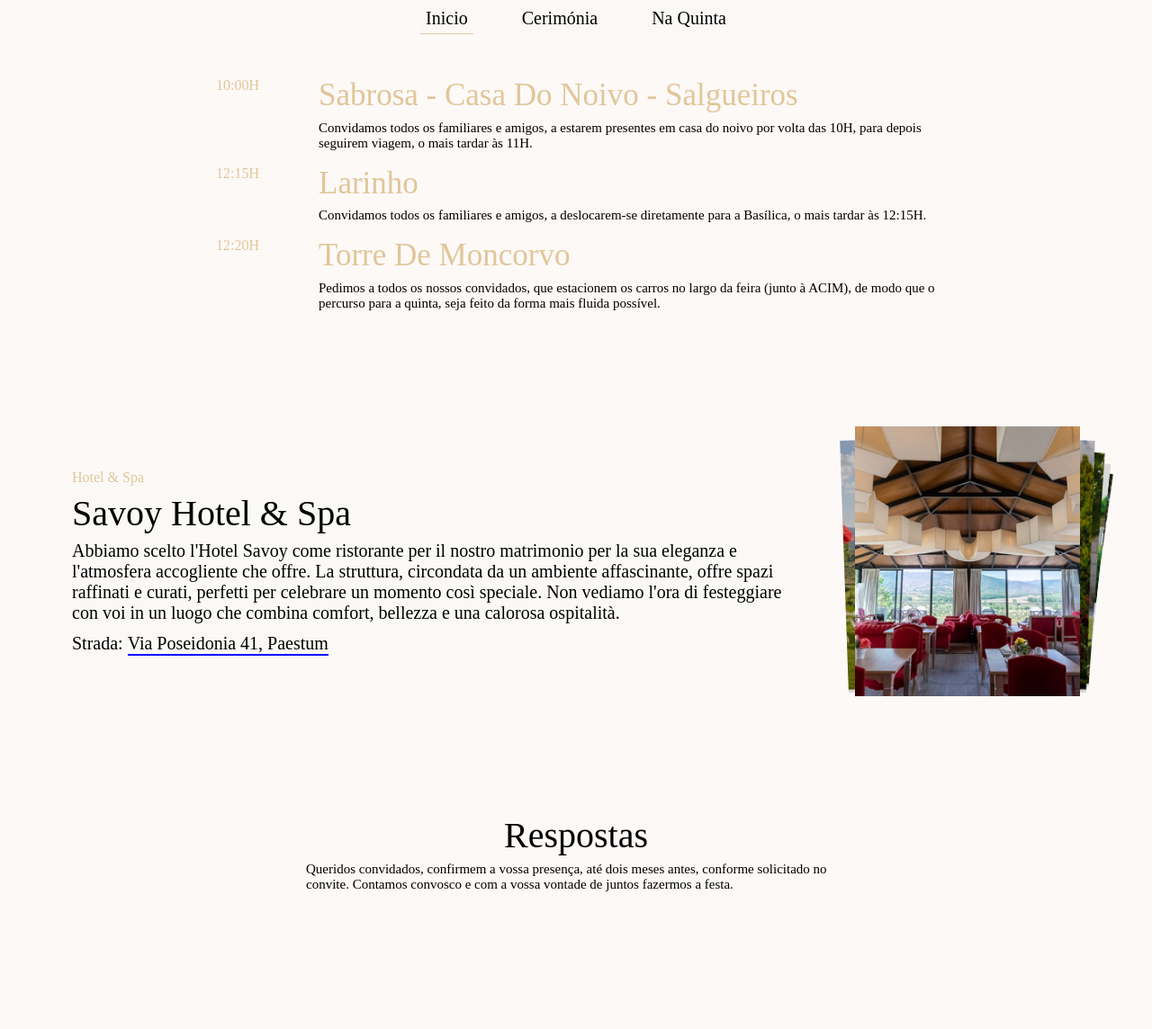
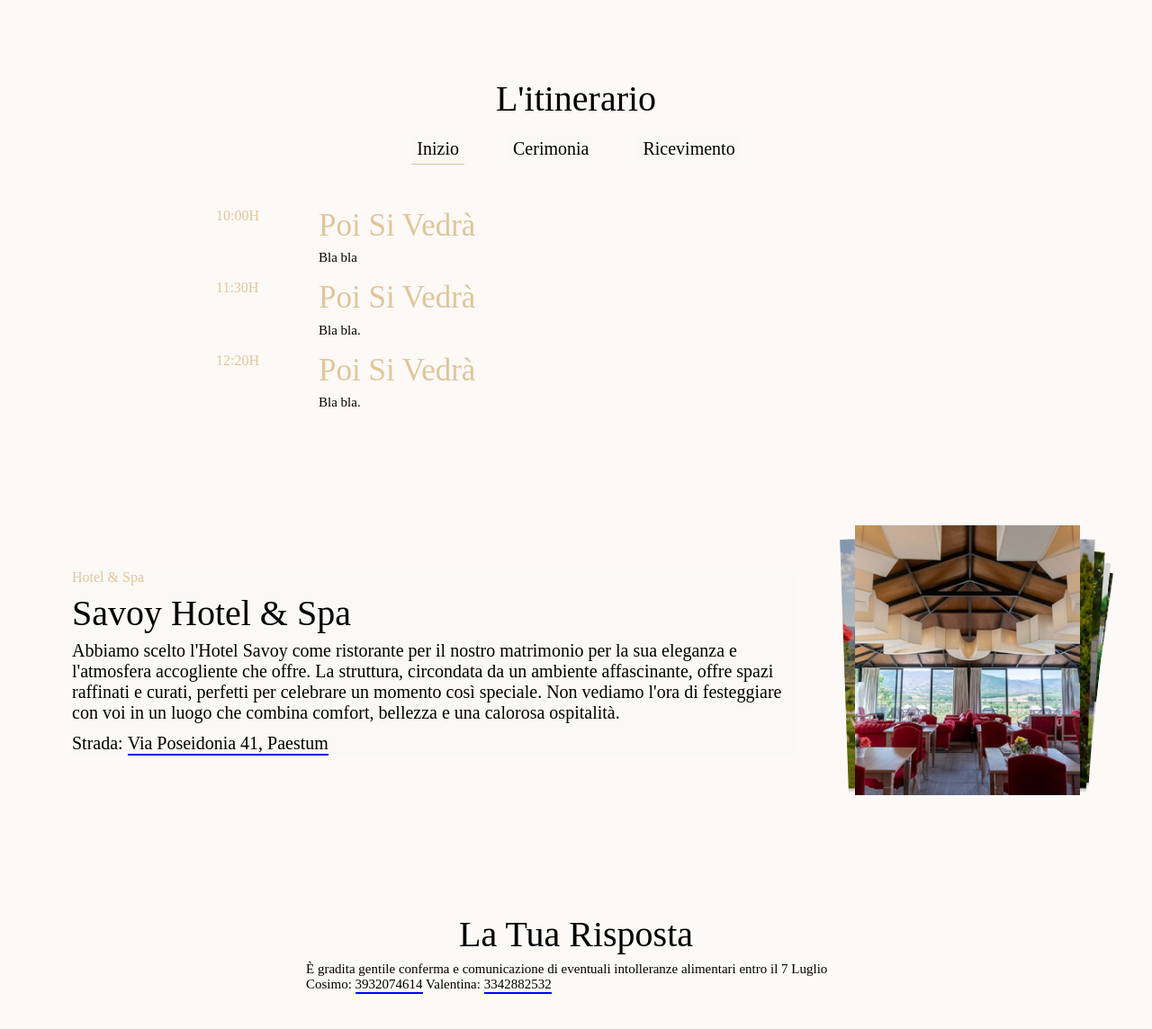
Before and after one commit to Pswie/Cosimo-Valentina, a plain HTML site: page index.html in a window 1280 px wide. Shown: the part 2739-3883 px from the top of the page at 90% size. Before the commit the page ends 3795 px from the top, so only its background shows below. Drawn offline with nearby package versions, Linux system fonts and the light colour scheme; a web font is replaced by a local one.

Commit message:
Add files via upload

```diff
--- a/index.html
+++ b/index.html
@@ -8,7 +8,7 @@
     <meta http-equiv='cache-control' content='no-cache'>
     <meta http-equiv='expires' content='0'>
     <meta http-equiv='pragma' content='no-cache'>
-    <title>Cosimo & Valentina's wedding</title>
+    <title>Valentina e Cosimo</title>
     <script src="https://unpkg.com/swiper/swiper-bundle.min.js" defer></script>
     <script src="./js.js" defer></script>
     <link rel="stylesheet" href="https://unpkg.com/swiper/swiper-bundle.min.css" />
@@ -104,11 +104,11 @@
             <div class="swiper mySwiper">
                 <div class="swiper-wrapper">
                     <div class="swiper-slide"><img src="./imgs/Piazza_Vittorio_Veneto.png" alt=""></div>
-                    <div class="swiper-slide"><img src="./imgs/2.jpg" alt=""></div>
-                    <div class="swiper-slide"><img src="./imgs/3.jpg" alt=""></div>
+                    <div class="swiper-slide"><img src="./imgs/immagine chiesa 1.jpg" alt=""></div>
+                  <!--  <div class="swiper-slide"><img src="./imgs/3.jpg" alt=""></div>
                     <div class="swiper-slide"><img src="./imgs/4.jpg" alt=""></div>
                     <div class="swiper-slide"><img src="./imgs/5.jpg" alt=""></div>
-                    <div class="swiper-slide"><img src="./imgs/6.jpg" alt=""></div>
+                    <div class="swiper-slide"><img src="./imgs/6.jpg" alt=""></div>-->
                 </div>
             </div>
         </div>
@@ -120,9 +120,9 @@
         <div class="container">
             <h2>L'itinerario</h2>
             <div class="filter-btns row">
-                <div class="filter-btn active" data-tab="1">Inicio</div>
-                <div class="filter-btn" data-tab="2">Cerimónia</div>
-                <div class="filter-btn" data-tab="3">Na Quinta</div>
+                <div class="filter-btn active" data-tab="1">Inizio</div>
+                <div class="filter-btn" data-tab="2">Cerimonia</div>
+                <div class="filter-btn" data-tab="3">Ricevimento</div>
             </div>
             <div class="filter-cards tab1 t-active">
                 <div class="row">
@@ -130,21 +130,17 @@
                         <h5>10:00H</h5>
                     </div>
                     <div>
-                        <h3>Sabrosa - Casa Do Noivo - Salgueiros</h3>
-                        <p>Convidamos todos os familiares e amigos,
-                            a estarem presentes em casa do noivo por volta das 10H, para
-                            depois seguirem viagem, o mais tardar às 11H.</p>
+                        <h3>Poi si vedrà</h3>
+                        <p>Bla bla</p>
                     </div>
                 </div>
                 <div class="row">
                     <div class="time">
-                        <h5>12:15H</h5>
+                        <h5>11:30H</h5>
                     </div>
                     <div>
-                        <h3>Larinho</h3>
-                        <p>Convidamos todos os familiares e amigos,
-                            a deslocarem-se diretamente para a Basílica,
-                            o mais tardar às 12:15H.</p>
+                        <h3>Poi si vedrà</h3>
+                        <p>Bla bla.</p>
 
                     </div>
                 </div>
@@ -153,10 +149,8 @@
                         <h5>12:20H</h5>
                     </div>
                     <div>
-                        <h3>Torre de Moncorvo</h3>
-                        <p>Pedimos a todos os nossos convidados, que estacionem os carros
-                            no largo da feira (junto à ACIM), de modo que o percurso para a
-                            quinta, seja feito da forma mais fluida possível.</p>
+                        <h3>Poi si vedrà</h3>
+                        <p>Bla bla.</p>
 
                     </div>
                 </div>
@@ -164,16 +158,14 @@
             <div class="filter-cards tab2">
                 <div class="row">
                     <div class="time">
-                        <h5>12:30H</h5>
+                        <h5>14:30H</h5>
                     </div>
                     <div>
-                        <h3>Inicio da Cerimónia:</h3>
-                        <p> Hora prevista para o início da cerimónia matrimonial, na
-                            Basílica Menor de Nossa Senhora da Assunção em Torre de
-                            Moncorvo.</p>
+                        <h3>Inizio della Cerimonia:</h3>
+                        <p> L'orario previsto per l'inizio della cerimonia matrimoniale presso la Chiesa di Santa Maria delle Vergini a Scafati</p>
                     </div>
                 </div>
-                <div class="row">
+     <!--           <div class="row">
                     <div class="time">
                         <h5>14:30</h5>
                     </div>
@@ -182,21 +174,19 @@
                         <p>Hora prevista da partida para a Quinta da Terrincha,
                             onde permaneceremos o restante do dia.</p>
                     </div>
-                </div>
+                </div>-->
             </div>
             <div class="filter-cards tab3">
                 <div class="row">
                     <div class="time">
-                        <h5>15:00H</h5>
+                        <h5>18:30H</h5>
                     </div>
                     <div>
-                        <h3>Receção aos Noivos</h3>
-                        <p>Nós, já casados, acompanhados da vossa presença, seremos
-                            recebidos na Quinta da Terrincha, com serviço de cocktails e
-                            aperitivos. Posteriormente a estes, serão servidas as entradas.</p>
+                        <h3>Ricevimento</h3>
+                        <p>Sarete accolti all'Hotel Savoy a Paestum, dove verranno serviti cocktail e aperitivi. A seguire, verranno servite le prime portate.</p>
                     </div>
                 </div>
-                <div class="row">
+               <!-- <div class="row">
                     <div class="time">
                         <h5>19:00H</h5>
                     </div>
@@ -216,7 +206,8 @@
                             acompanhada do bolo dos noivos, em serviço igualmente volante. </p>
                     </div>
                 </div>
-            </div>
+            </div>-->
+
         </div>
     </section>
     <!-- End Itinerary -->
@@ -295,10 +286,12 @@
     <!-- RSVP -->
     <section class="rsvp" id="rsvp">
         <div class="container">
-            <h2>Respostas</h2>
-            <p>Queridos convidados, confirmem a vossa presença, até dois meses antes, conforme solicitado no convite.
-                Contamos convosco e com a vossa vontade de juntos fazermos a festa.
+            <h2>La tua risposta</h2>
+            <p>È gradita gentile conferma e comunicazione di eventuali intolleranze alimentari entro il 7 Luglio <br>
+                Cosimo: <a href="https://wa.me/393932074614" target="_blank" style="text-decoration: none; border-bottom: 2px solid blue; color: black;"> 3932074614</a>
+                Valentina: <a href="https://wa.me/393342882532" target="_blank" style="text-decoration: none; border-bottom: 2px solid blue; color: black;"> 3342882532</a><br>
             </p>
+
            <!--  <form action="https://formsubmit.co/carinaandtiago@gmail.com" method="post" >
                 <div class="form row">
                     <div class="input row">
```
